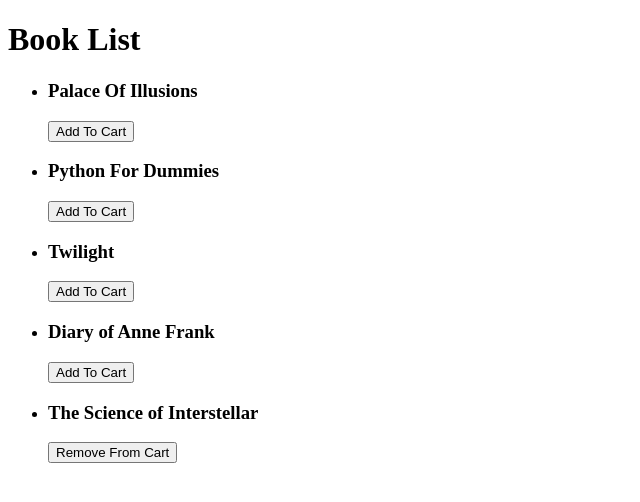
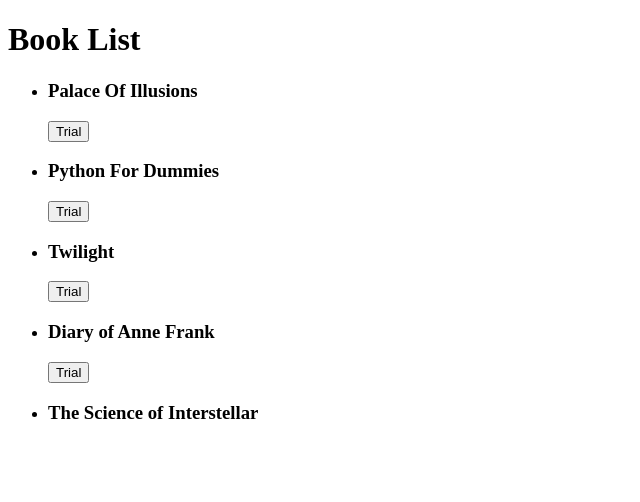
Before and after one commit to aumsathwara/book_listing, a Django app: page / in a window 1280 px wide. Shown: the top 502 px of the page, without its empty margins (0-640 px from the left). Run offline with Django 4.2, Linux system fonts and the light colour scheme; data comes from the database, SQL or seed files in the repository.

Commit message:
Still Figuring out the button logic

```diff
--- a/booklisting/main/templates/main/cart.html
+++ b/booklisting/main/templates/main/cart.html
@@ -5,7 +5,6 @@
 {% endblock %}
 
 {%block content%}
-<form method="POST" action="#">
     {% csrf_token %}
     <h1>Your Cart</h1>
     <ul>
@@ -13,10 +12,8 @@
             {% if item.cart_boolean == True %}
                 <li>
                     <h3>{{item.booktitle}}</h3>
-                    <button name='removefromcart' value='removefromcart'>Remove From Cart</button>
                 </li>
             {% endif %}
         {% endfor %}
     </ul>
-</form>
 {%endblock%}
--- a/booklisting/main/templates/main/home.html
+++ b/booklisting/main/templates/main/home.html
@@ -5,18 +5,20 @@
 {% endblock %}
 
 {%block content%}
+<form method='POST' action='#'>
+    {%csrf_token%}
     <h1>{{bl.Db_Name}}</h1>
     <ul>
         {% for item in bl.book_item_set.all %}
             <li>
                 {% if item.cart_boolean == False %}
                     <h3>{{item.booktitle}}</h3>
-                    <button name='cart'>Add To Cart</button>
+                    <button type="submit" name='c{{item.id}}' >Trial</button>
                 {% elif item.cart_boolean == True %}
                     <h3>{{item.booktitle}}</h3>
-                    <button name='cart'>Remove From Cart</button>
                 {% endif %}
             </li>
         {% endfor %}
     </ul>
+</form>
 {%endblock%}
--- a/booklisting/main/urls.py
+++ b/booklisting/main/urls.py
@@ -4,4 +4,5 @@
 urlpatterns = [
     path("", views.home, name="home"),
     path("cart/", views.cart, name="cart"),
+    # path("", views.addedtocart, name="addedtocart"),
 ]
--- a/booklisting/main/views.py
+++ b/booklisting/main/views.py
@@ -12,3 +12,8 @@
 def cart(response):
     bl = Book_List.objects.get(id=1)
     return render(response, 'main/cart.html', {"bl":bl})
+
+# def addedtocart(response):
+#     # bl = Book_List.objects.get(id=1)
+#     # item = bl.book_item_set.get(id=val)
+#     return HttpResponse("Hello")
```
